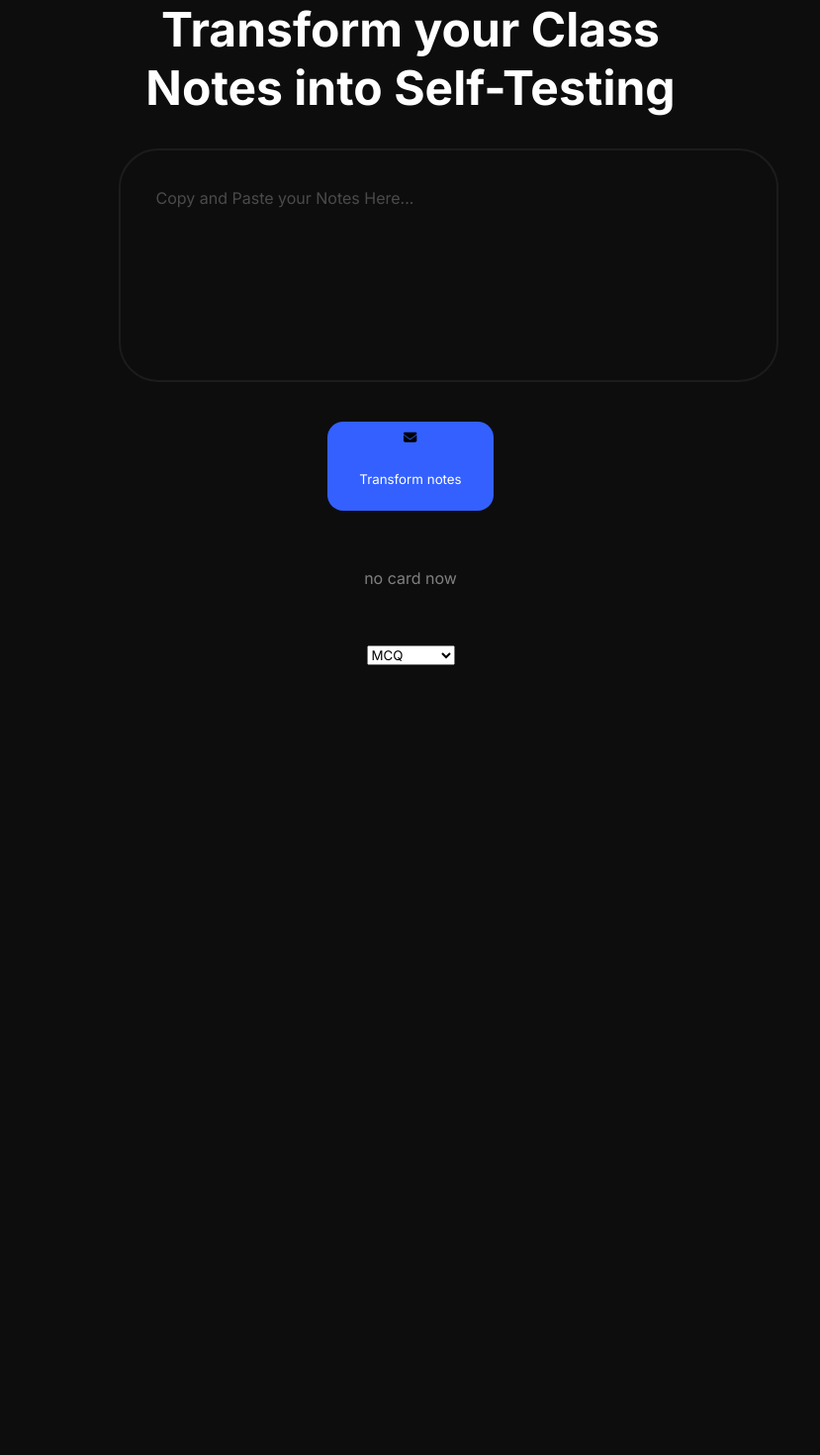
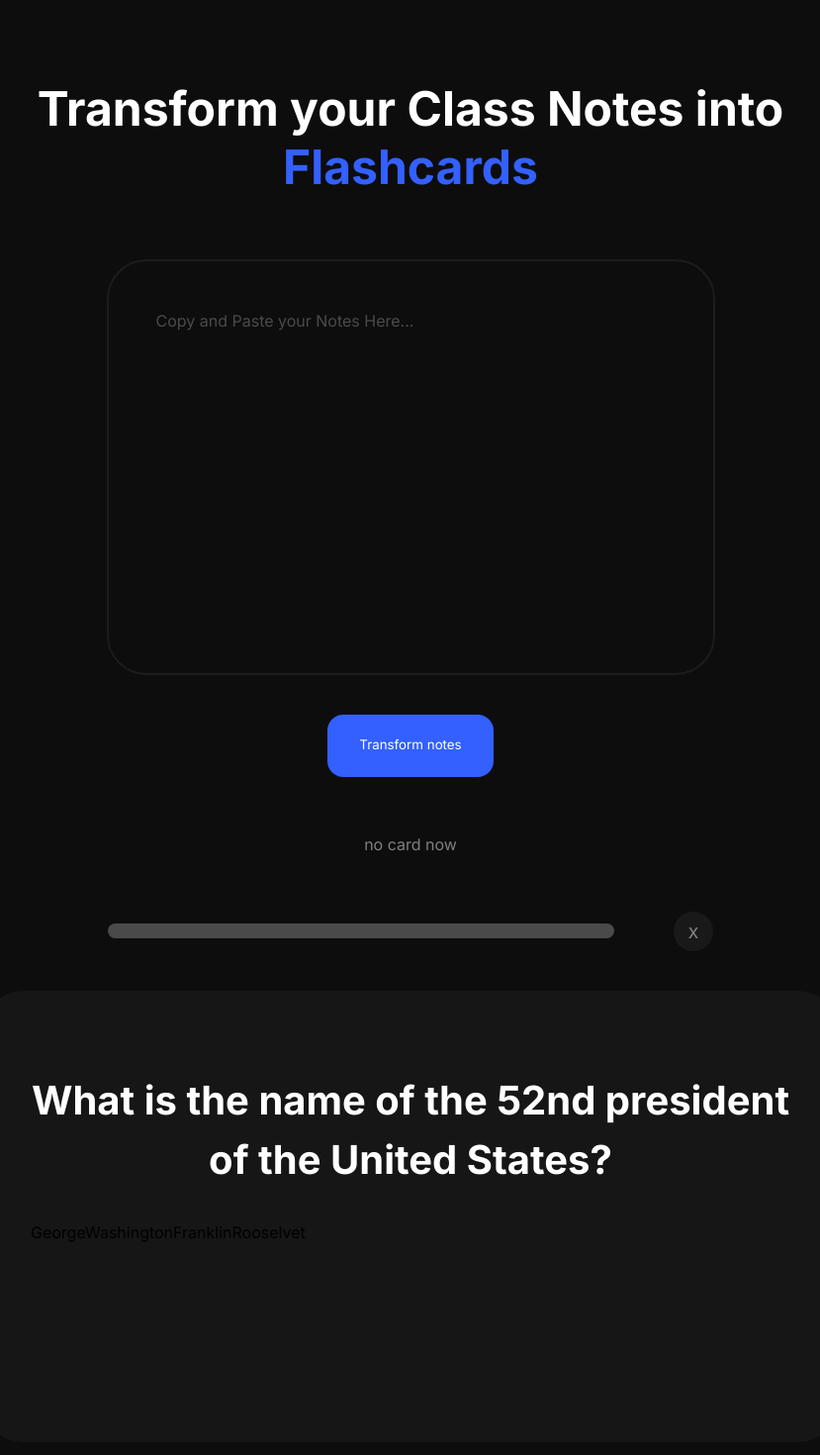
Before and after one commit to AcceptedSugar/zotcards, a Next.js app in the folder client/: page / in a window 1280 px wide. Shown: the part 80-1550 px from the top of the page at 99% size, without its empty margins (225-1054 px from the left). Before the commit the page ends 800 px from the top, so only its background shows below. Built offline with nearby package versions, Linux system fonts and the light colour scheme.

Commit message:
flashcards

```diff
--- a/client/app/globals.css
+++ b/client/app/globals.css
@@ -7,13 +7,14 @@
   --paragraph-text-color: gray;
   --border-color: #1c1c1c;
   --accent-color: #3360FF;
-  --focus-background: rgba(255, 255, 255, 0.06);
+  --focus-background: rgba(255, 255, 255, 0.02);
+  --large-contain-color: #161616;
 
   /* spacing */
   --universal-margin: 10vw;
   --btn-vw-spacing: 32px;
   --btn-vh-spacing: 8px;
-  --container-padding: 36px;
+  --container-padding: 48px;
   --container-border-radius: 40px;
   --button-border-radius: 16px;
 }
@@ -32,13 +33,17 @@ h1 {
   color: var(--heading-text-color);
   font-size: 3em;
   text-align: center;
-  max-width: 600px;
+  margin: 0 20vw;
+  margin-bottom: 8vh;
 }
 h1 span {
   color: var(--accent-color);
 }
 h2 {
-
+  color: var(--heading-text-color);
+  font-size: 2.5em;
+  text-align: center;
+  line-height: 1.5;
 }
 p, textarea {
   color: var(--paragraph-text-color);
@@ -69,17 +74,3 @@ body, html {
   width: 100vw;
   margin: 0;
 }
-
-/* libraries */
-h1 {
-  color: var(--heading-text-color);
-  font-size: 3em;
-  text-align: center;
-}
-
-
-p, textarea {
-  color: var(--paragraph-text-color);
-  font-size: 1em;
-  line-height: 1.5;
-}
--- a/client/app/page.js
+++ b/client/app/page.js
@@ -37,17 +37,31 @@ function Card( {questions, currentQuestion } ) {
 
   return (
     <div>
-        This is a card!
+        <div className={styles["card-page"]}>
+          <div className={styles.cardNavContain}>
+            <div className={styles.progressBar}>
+
+            </div>
+            <div className={styles.close}>x</div>
+          </div>
+          <div className={styles["card-contain"]}>
             <div>
-          {currentQuestion.question}
+              <h2>{currentQuestion.question}</h2>
             </div>
+
             <div>
+
               {currentQuestion.choices['A']}
               {currentQuestion.choices['B']}
               {currentQuestion.choices['C']}
               {currentQuestion.choices['D']}
             </div>
-        <button onClick={getNextQuestion}> Next Question </button>
+
+          </div>
+
+        </div>
+
+        {/* <button onClick={getNextQuestion}> Next Question </button> */}
     </div>
   )
 }
@@ -98,24 +112,19 @@ export default function Home() {
   return (
     <>
       <main className={styles.main}>
-        <div className="main">
-          <div className="generate-contain">
-            <h1>Transform your Class Notes into Self-Testing </h1>
+        <div className={styles.main}>
+          <div className={["generate-contain"]}>
+            <h1>Transform your Class Notes into <span>Flashcards</span> </h1>
               <form action="#" className = {styles.form}>
               <textarea onChange={handleNoteUpdate} className ={styles.generate} rows="4" cols="50" placeholder='Copy and Paste your Notes Here...'></textarea>
 
                 <button onClick={get_gpt_flashcards} className={styles["icon-button"]}>
-                  <div className="icon">
-                    <FontAwesomeIcon icon={faEnvelope}/>
-                  </div>
-
                   <p>Transform notes</p>
-
-
                 </button>
                 {
                     questions && currentQuestion ? <Card questions={questions} currentQuestion={currentQuestion}/> : <p> no card now</p>
                 }
+              <Card questions={questions} currentQuestion={{question: "What is the name of the 52nd president of the United States?", choices: {A: "George", B: "Washington", C: "Franklin", D: "Rooselvet"} }}/>
                 <select value={questionType} onChange={handleQuestionTypeUpdate}>
                   <option value="MCQ"> MCQ </option>
                   <option value="True/False"> True/False </option>
--- a/client/app/page.module.css
+++ b/client/app/page.module.css
@@ -3,17 +3,15 @@
   display: grid;
   place-content: center;
   max-width: 100vw;
-  height: 100vh;
+  height: auto;
   margin: 0 var(--universal-margin);
+  padding-top: 10vh;
 
 }
 .generate-contain {
   margin: 0 10vw;
+
 }
-
-/* libraries */
-
-/* buttons */
 
 /* form container */
 .form {
@@ -25,7 +23,7 @@
 .generate {
   width: auto;
   margin: 0 auto;
-  height: 20vh;
+  height: 40vh;
   resize: none;
   border-radius: var(--container-border-radius);
   padding: var( --container-padding) var( --container-padding);
@@ -44,11 +42,58 @@
  border: none;
  border-radius: var(--button-border-radius);
  width: max-content;
+ transition: background-color 200ms;
 }
 .icon-button p {
   color: white;
+
 }
 
+/* flash card page */
+.card-page {
+  display: grid;
+  place-content: center;
+  width: 100vw;
+  max-height: 100vh;
+}
+.card-contain {
+  height: 45vh;
+  width: 60vw;
+  border-radius: var(--container-border-radius);
+  background-color: var(--large-contain-color);
+  padding: var(--container-padding);
+}
+.cardNavContain {
+  display: flex;
+  align-items: center;
+  flex-direction: row;
+  justify-content: center;
+  margin-bottom: 40px;
+}
+.progressBar {
+  width: 40vw;
+  height: 15px;
+  border-radius: 100px;
+  background-color: rgba(255, 255, 255, 0.25);
+}
+.close {
+
+    display: grid;
+    place-content: center;
+
+
+    margin-left: 60px;
+    height: 40px;
+    width: 40px;
+
+    background-color: rgba(255, 255, 255, 0.05);
+    border-radius: 100px;
+    color: gray;
+    border: none;
+
+    cursor: pointer;
+    font-size: 20px;
+}
 /* interactivity */
 .generate:hover {
   border-color: var(--accent-color);
@@ -58,43 +103,8 @@
   color: white;
   border-color: var(--accent-color);
 }
-
-
-
-.generate-contain {
-  margin: 0 20vw;
+.icon-button:hover {
+  cursor: pointer;
+  box-shadow: 0px 0px 12px rgba(51, 96, 255, .5);
+  background-color: rgba(51, 96, 255, .8);
 }
-
-/* / libraries /
-
-/ buttons / */
-
-/* / form container / */
-.generate {
-  width: 100%;
-  margin: 0 auto;
-  height: 20vh;
-  resize: none;
-  border-radius: var(--container-border-radius);
-  padding: var( --container-padding) var( --container-padding);
-  border: var(border-color) 6px solid;
-  background-color: var(--background-color);
-  transition: border-color 200ms;
-}
-
-.icon-button {
-  display: grid;
-  grid-template-columns: 1fr;
-  grid-gap: 12px;
-}
-
-/* / interactivity */
-
-.generate:hover {
-  border-color: var(--accent-color);
-}
-
-.generate:focus {
-  color: white;
-  border-color: var(--accent-color);
-}
```
Also changed, not shown: client/app/components/answers.jsx (added). Lines whose indentation alone changed are shown as unchanged.
